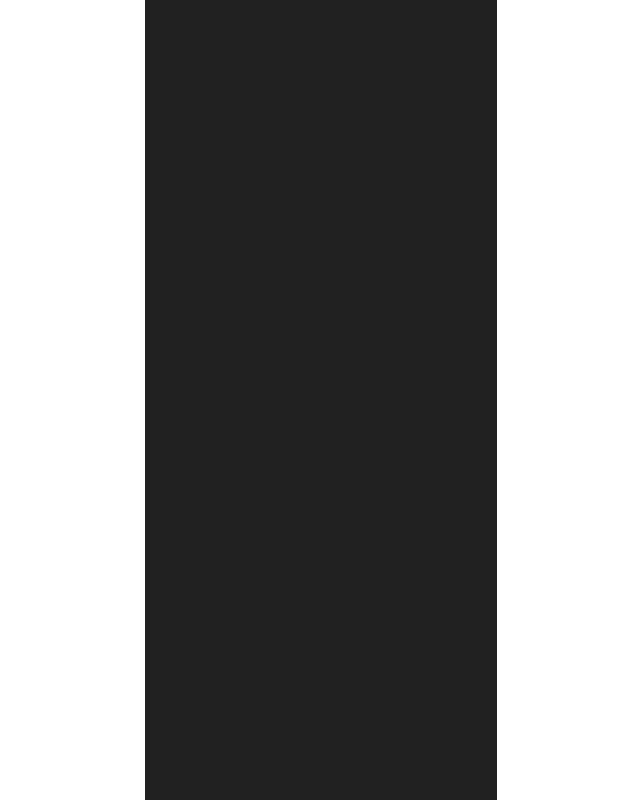
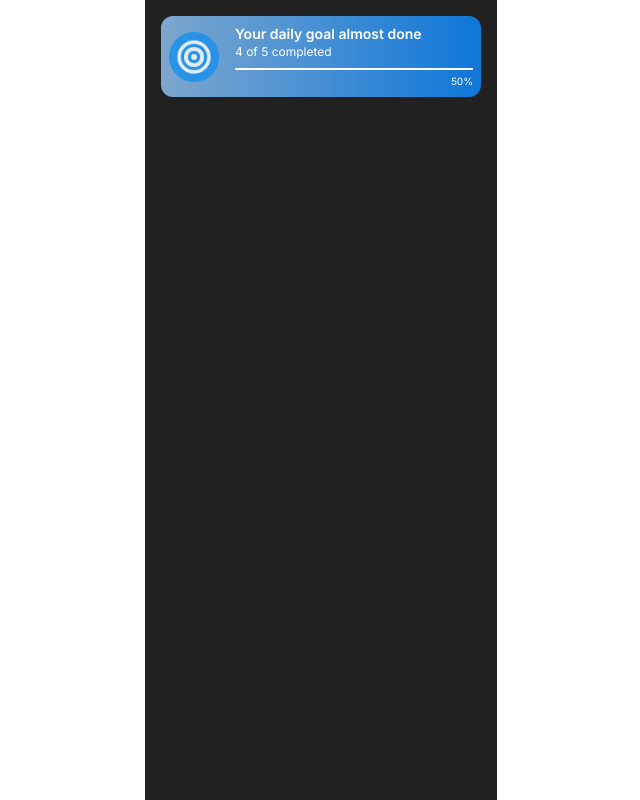
Before and after one commit to raghavawasthi24/routine-app, a Next.js app: page / in a window 1280 px wide. Shown: the whole page, without its empty margins (319-959 px from the left). Built offline with nearby package versions, Linux system fonts and the light colour scheme.

Commit message:
feat: added progress card

```diff
--- a/src/app/globals.css
+++ b/src/app/globals.css
@@ -74,3 +74,24 @@
       @apply bg-background text-foreground;
     }
   }
+
+  /* Progree Bar */
+
+  .progressbarfull{
+  width: 100%;
+  height: 2px;
+  background-color: #ffffff5c;
+  border-radius: 10px;
+}
+
+.progressbar{
+  height: 100%;
+  background-color: #ffffff;
+  border-radius: 10px;
+}
+
+.percentage{
+  display: flex;
+  justify-content: flex-end;
+  font-size: 10px;
+}
--- a/src/app/page.tsx
+++ b/src/app/page.tsx
@@ -1,5 +1,10 @@
+import ProgressBar from "@/components/shared/progress-bar";
 import Image from "next/image";
 
 export default function Home() {
-  return <div className="h-screen bg-[#212121] w-[22rem]"></div>;
+  return (
+    <div className="grid gap-4 h-screen bg-[#212121] w-[22rem] p-4">
+      <ProgressBar />
+    </div>
+  );
 }
--- a/src/components/shared/progress-bar.tsx
+++ b/src/components/shared/progress-bar.tsx
@@ -1,14 +1,26 @@
 "use client";
-import React from 'react'
+import Image from "next/image";
+import React from "react";
 
 export default function ProgressBar() {
-    const [percentage, setPercentage] = React.useState(0);
+  const [percentage, setPercentage] = React.useState(50);
   return (
-    <div>
-      <div className="progressbarfull">
-        <div className="progressbar" style={{ width: `${percentage}%` }}></div>
+    <div className="h-fit flex items-center gap-4 p-2 rounded-xl bg-gradient-to-r from-[#7DA7CE] to-[#0E77D9]">
+      <Image
+        src="/assets/progress.png"
+        width={50}
+        height={50}
+        alt="progressGoal"
+        className="opacity-80"
+      />
+      <div className="w-full text-white">
+        <p className="text-sm font-semibold">Your daily goal almost done</p>
+        <p className="text-xs">4 of 5 completed</p>
+        <div className="progressbarfull mt-2">
+          <div className="progressbar" style={{ width: `${percentage}` }}></div>
+        </div>
+        <div className="percentage mt-1 ">{percentage}%</div>
       </div>
-      <div className="percentage mt-1 ">{percentage}</div>
     </div>
   );
 }
--- /dev/null
+++ b/src/components/shared/track-card.tsx
@@ -0,0 +1,7 @@
+import React from 'react'
+
+export default function TrackCard() {
+  return (
+    <div>TrackCard</div>
+  )
+}
--- /dev/null
+++ b/src/components/shared/tracks.tsx
@@ -0,0 +1,7 @@
+import React from 'react'
+
+export default function tracks() {
+  return (
+    <div>tracks</div>
+  )
+}
```
Also changed, not shown: public/assets/progress.png (added).
